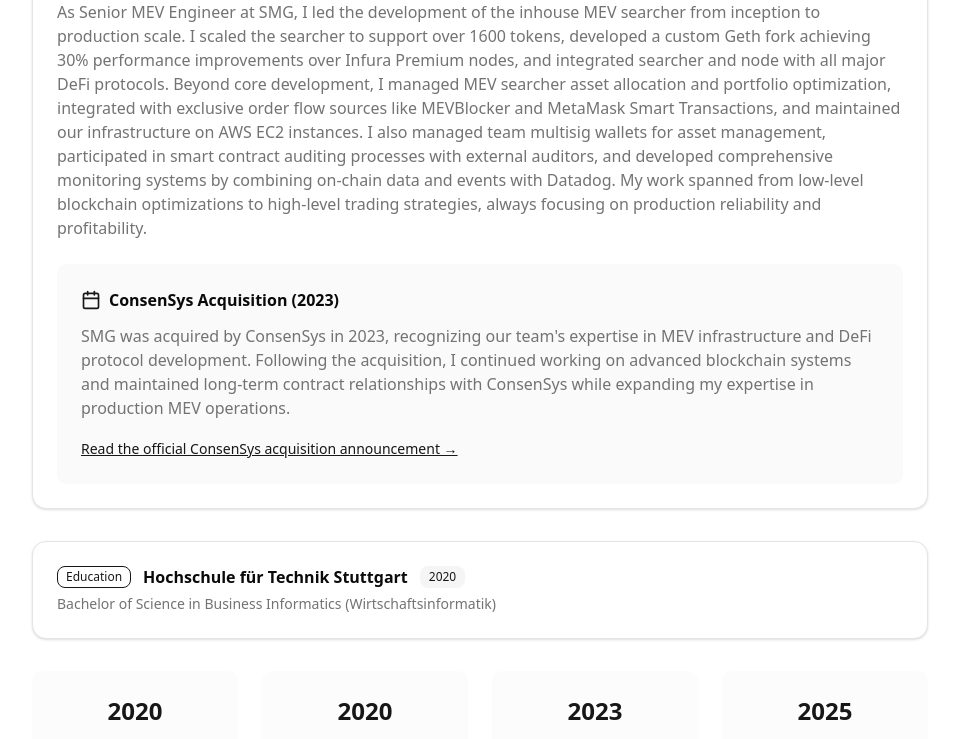
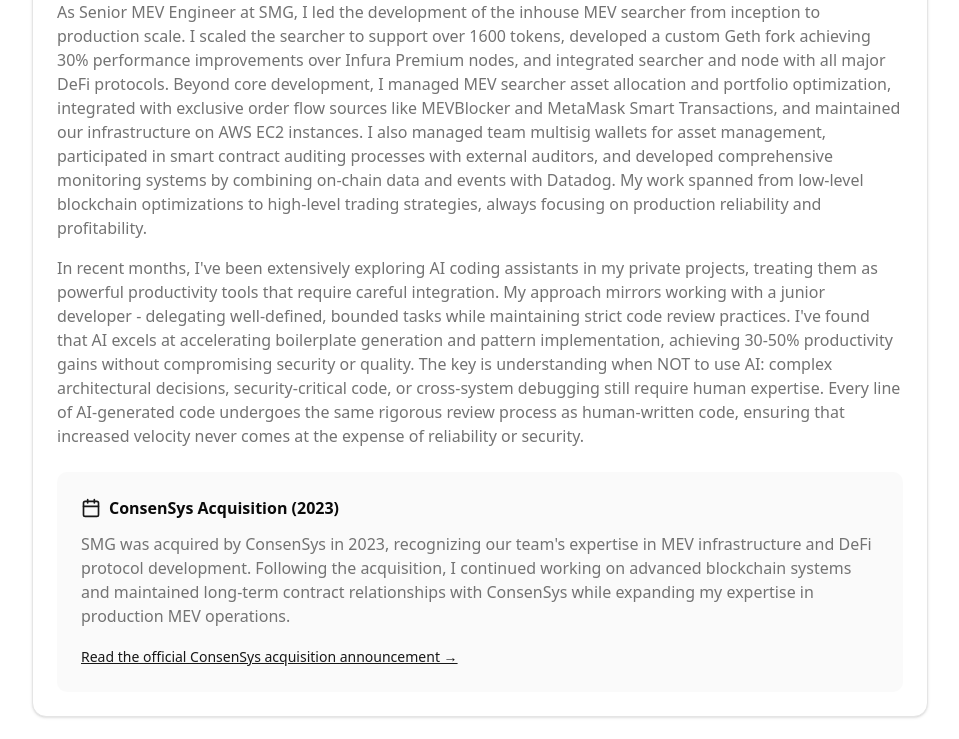
Before and after one commit to Dergarcon/portfolio-25, a Next.js app: page / in a window 1280 px wide. Shown: the part 1379-2118 px from the top of the page, without its empty margins (160-1119 px from the left). Built offline with nearby package versions, Linux system fonts and the light colour scheme.

Commit message:
Add AI coding assistants section to professional experience
- Highlight modern development practices with AI tools
- Emphasize productivity gains while maintaining quality
- Position AI as junior developer requiring code review
- Clear boundaries on appropriate AI usage

```diff
--- a/components/sections/AboutSection.tsx
+++ b/components/sections/AboutSection.tsx
@@ -76,6 +76,23 @@
                   strategies, always focusing on production reliability and
                   profitability.
                 </p>
+                <p className="text-muted-foreground mt-4">
+                  In recent months, I&apos;ve been extensively exploring AI
+                  coding assistants in my private projects, treating them as
+                  powerful productivity tools that require careful integration.
+                  My approach mirrors working with a junior developer -
+                  delegating well-defined, bounded tasks while maintaining
+                  strict code review practices. I&apos;ve found that AI excels
+                  at accelerating boilerplate generation and pattern
+                  implementation, achieving 30-50% productivity gains without
+                  compromising security or quality. The key is understanding
+                  when NOT to use AI: complex architectural decisions,
+                  security-critical code, or cross-system debugging still
+                  require human expertise. Every line of AI-generated code
+                  undergoes the same rigorous review process as human-written
+                  code, ensuring that increased velocity never comes at the
+                  expense of reliability or security.
+                </p>
               </div>
 
               <div className="p-6 bg-muted/50 rounded-lg">
```
